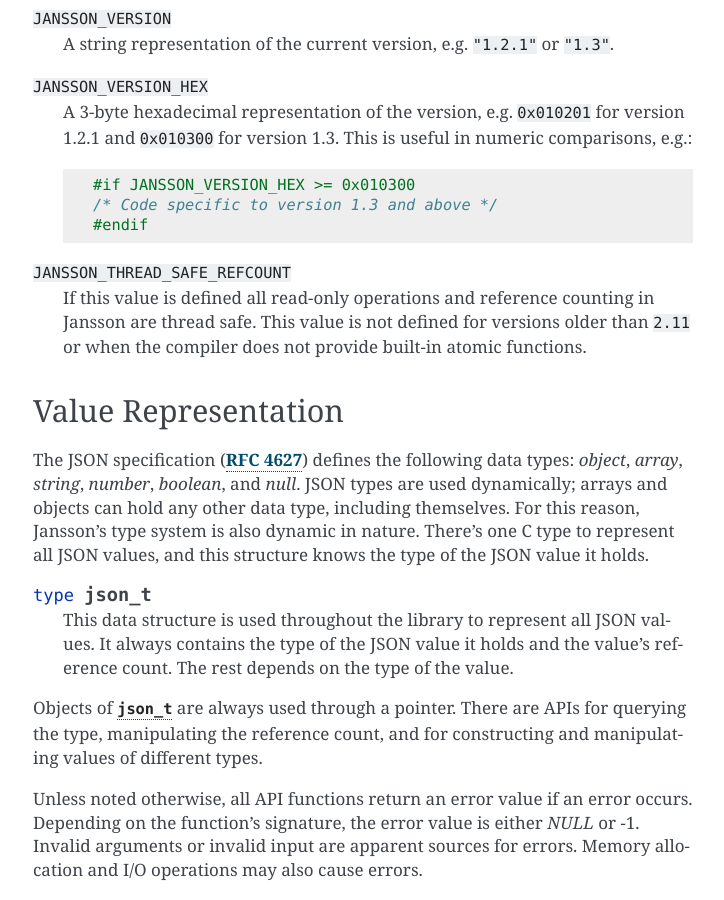
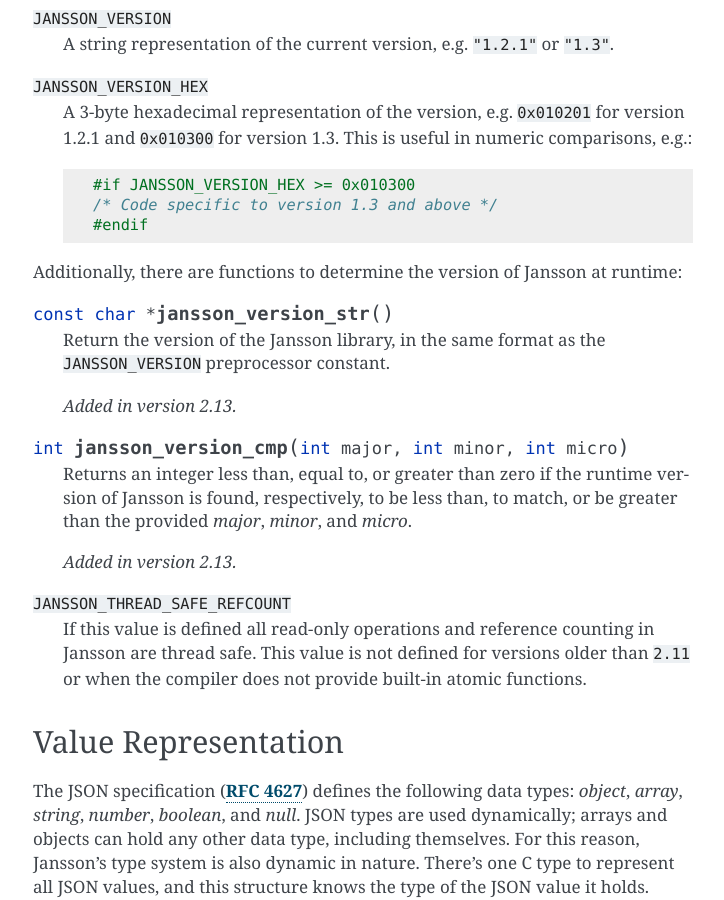
Before and after one commit to bmx-ng/pub.mod, a Sphinx documentation site: the page built from jansson.mod/jansson/doc/apiref.rst, in a window 1280 px wide and 900 px high, scrolled down 826 px. Shown: the whole window, without its empty margins (387-1111 px from the left). Built offline with Sphinx 7.4.7, drawn with Linux system fonts in a browser that asks for light colours; some of the changed text lies outside the part shown.

Commit message:
Updated to Jansson with fractional precision support

```diff
--- a/jansson.mod/jansson/doc/apiref.rst
+++ b/jansson.mod/jansson/doc/apiref.rst
@@ -57,6 +57,25 @@
       #if JANSSON_VERSION_HEX >= 0x010300
       /* Code specific to version 1.3 and above */
       #endif
+
+Additionally, there are functions to determine the version of Jansson at
+runtime:
+
+.. function:: const char *jansson_version_str()
+
+   Return the version of the Jansson library, in the same format as
+   the ``JANSSON_VERSION`` preprocessor constant.
+
+   .. versionadded:: 2.13
+
+.. function:: int jansson_version_cmp(int major, int minor, int micro)
+
+   Returns an integer less than, equal to, or greater than zero if
+   the runtime version of Jansson is found, respectively, to be less
+   than, to match, or be greater than the provided *major*, *minor*, and
+   *micro*.
+
+   .. versionadded:: 2.13
 
 ``JANSSON_THREAD_SAFE_REFCOUNT``
   If this value is defined all read-only operations and reference counting in
@@ -1066,6 +1085,13 @@
 
    .. versionadded:: 2.10
 
+``JSON_FRACTIONAL_DIGITS``
+   When combined with `JSON_REAL_PRECISION(n), output all real numbers
+   with at most *n* digits after the decimal (rather than *n* total
+   digits).
+
+   .. versionadded:: 2.13
+
 These functions output UTF-8:
 
 .. function:: char *json_dumps(const json_t *json, size_t flags)
```
Also changed, not shown: 9 other files.
